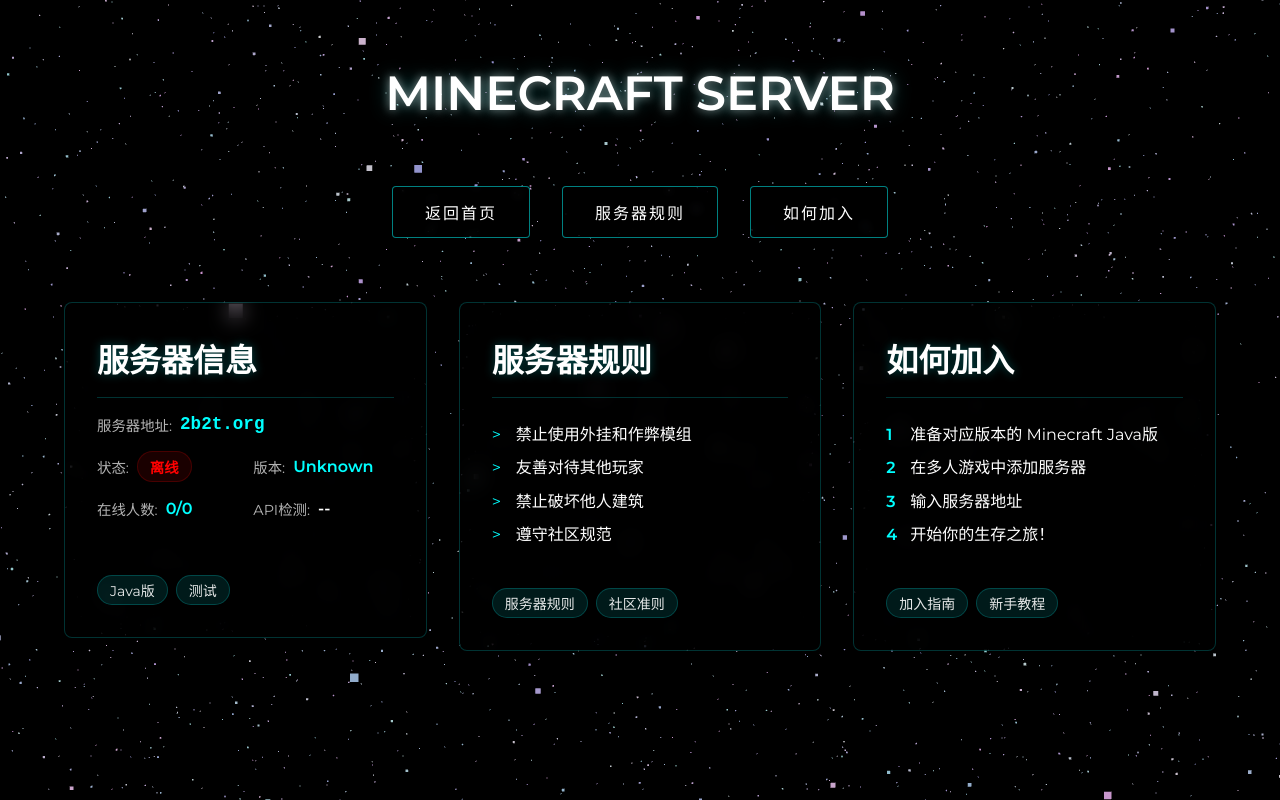
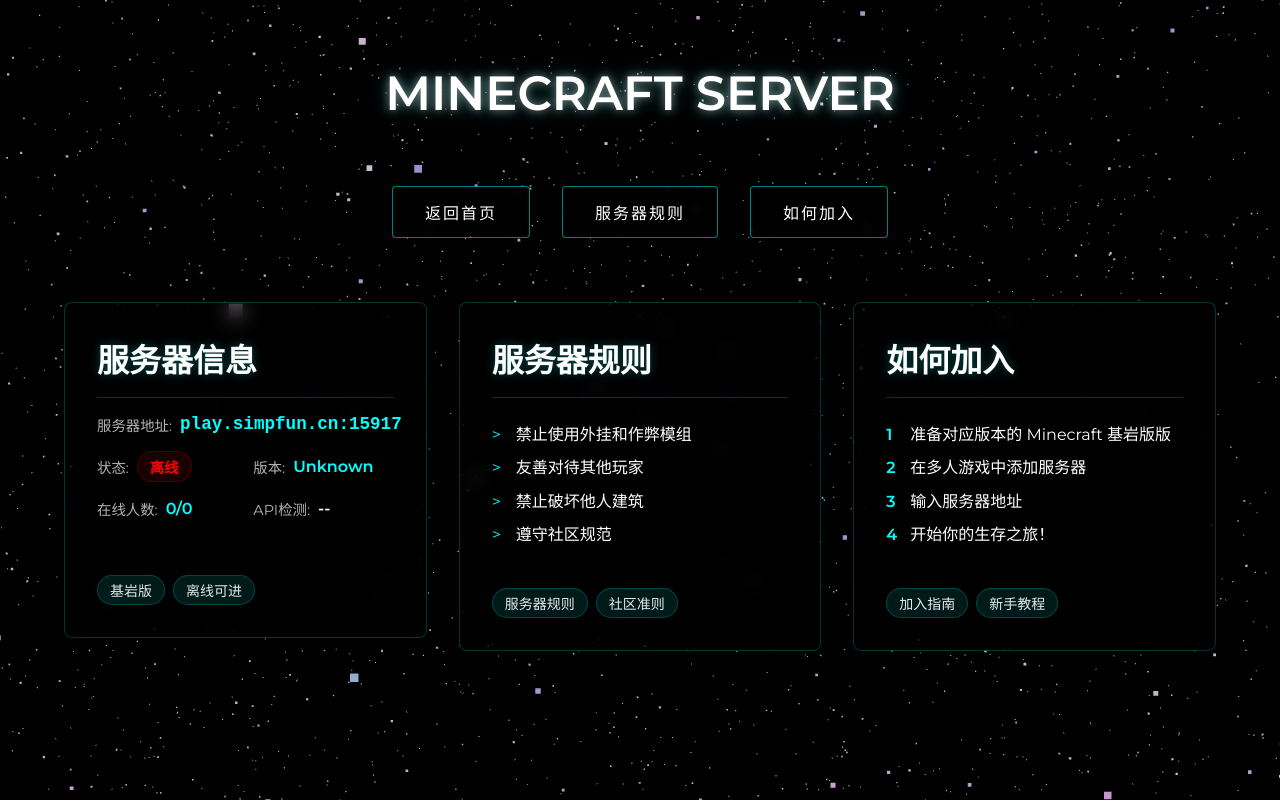
Before and after one commit to jeason64/jeason64.github.io, a plain HTML site: page minecraft.html in a window 1280 px wide. Drawn offline with Linux system fonts and the light colour scheme; no server answers; animation ran at ten frames a second.

Commit message:
Update minecraft.html

```diff
--- a/minecraft.html
+++ b/minecraft.html
@@ -47,8 +47,8 @@
                         </div>
                     </div>
                     <div class="tags">
-                        <span class="tag">Java版</span>
-                        <span class="tag">测试</span>
+                        <span class="tag">基岩版</span>
+                        <span class="tag">离线可进</span>
                     </div>
                 </div>
             </div>
@@ -75,7 +75,7 @@
                 <h2 class="card-title">如何加入</h2>
                 <div class="card-content">
                     <ol class="join-steps">
-                        <li>准备对应版本的 Minecraft Java版</li>
+                        <li>准备对应版本的 Minecraft 基岩版版</li>
                         <li>在多人游戏中添加服务器</li>
                         <li>输入服务器地址</li>
                         <li>开始你的生存之旅！</li>
@@ -93,7 +93,7 @@
     <script src="main.js"></script>
     <script src="mcstatus.js"></script>
     <script>
-        const serverAddress = '2b2t.org'; // 在这里设置您的服务器地址
+        const serverAddress = 'play.simpfun.cn:15917'; // 在这里设置您的服务器地址
         const serverStatus = new MCServerStatus(serverAddress);
         serverStatus.startAutoUpdate(30000); // 每30秒更新一次
     </script>
```
